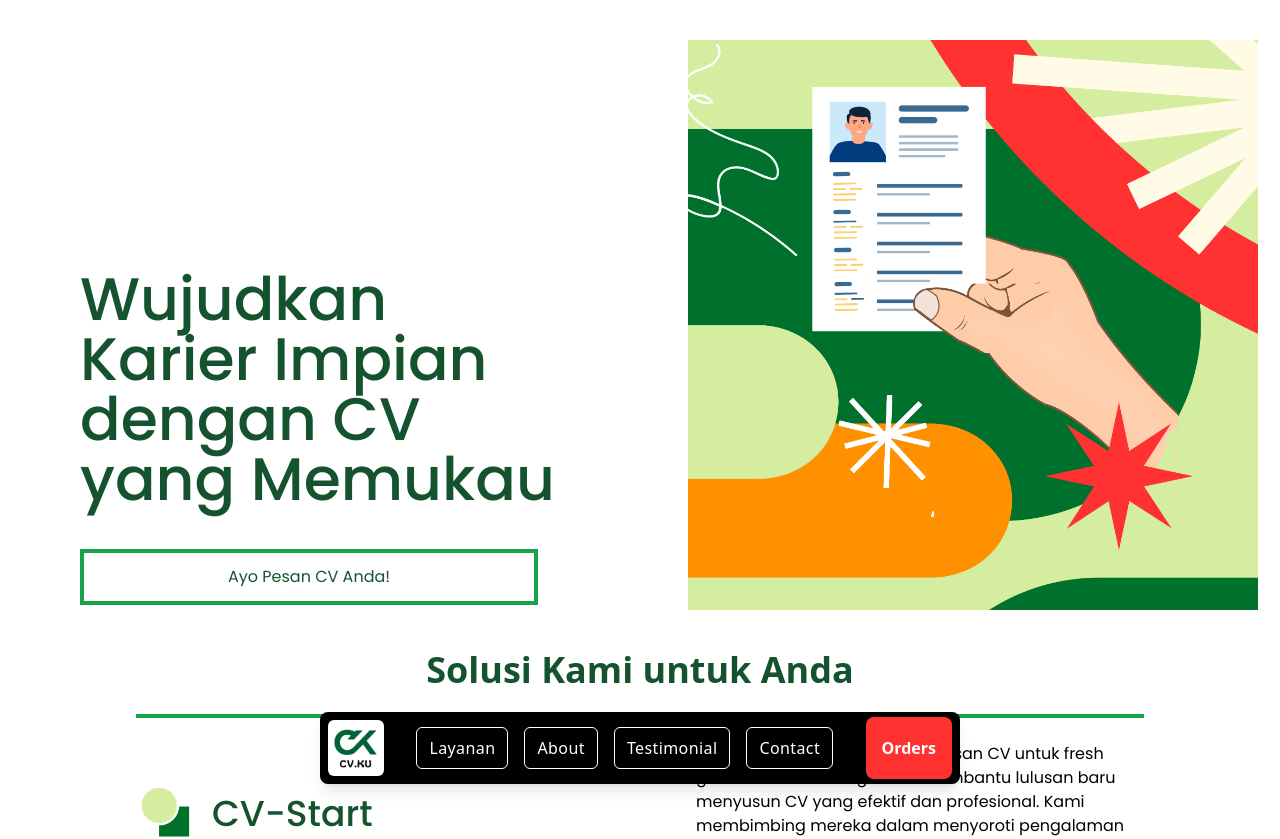
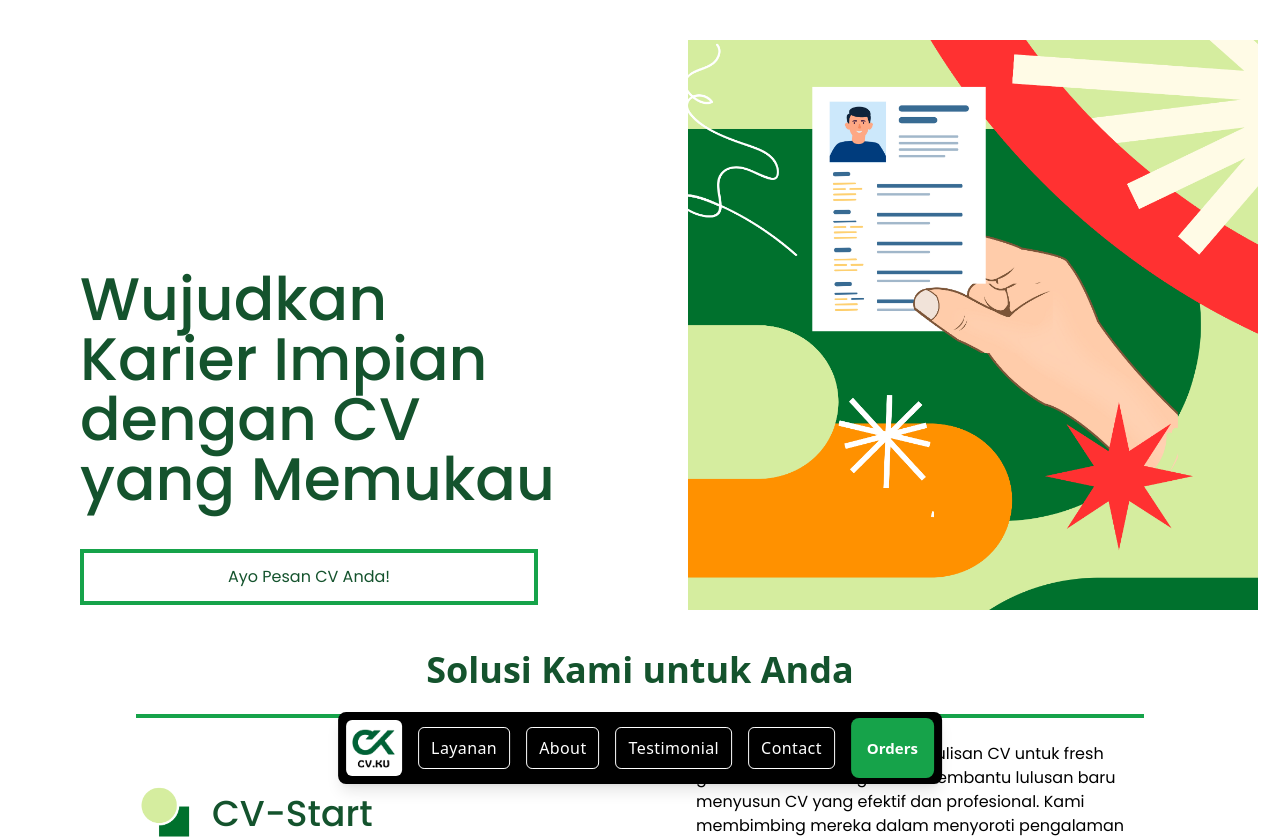
Before and after one commit to siddiqfathurahman/cv-wesite-layanan-jasa-cv, a React (Vite) app: page / in a window 1280 px wide. Shown: the top 839 px of the page. Built offline with nearby package versions, Linux system fonts and the light colour scheme.

Commit message:
update navbar new

```diff
--- a/src/components/Navbar.jsx
+++ b/src/components/Navbar.jsx
@@ -1,40 +1,50 @@
 import React from 'react';
+import { AiOutlineHome, AiOutlineUser, AiOutlineMessage, AiOutlinePhone } from 'react-icons/ai'; // Import icons
 
 const Navbar = () => {
   return (
-    <nav className="bg-black fixed bottom-4 left-1/2 transform -translate-x-1/2 z-50 rounded-lg shadow-lg w-full md:w-1/2">
+    <nav className="bg-black fixed bottom-4 left-1/2 transform -translate-x-1/2 z-50 rounded-lg shadow-lg w-[90%] md:w-auto">
         <div className="flex items-center justify-between p-2 gap-4">
 
-        {/* Logo */}
+
         <div className="flex-shrink-0 bg-white rounded-md">
             <img
             src="/cv.ku.png"
             alt="Logo"
-            className="h-10 md:h-14" // Ubah ukuran logo untuk versi mobile
+            className="h-10 md:h-14"
             />
         </div>
 
-        {/* Menu */}
-        <div className="flex space-x-4">
-            <a href="#layanan" className="text-white border border-white bg-transparent px-2 md:px-3 py-1 md:py-2 rounded-md text-center tracking-wide">
-              Layanan
+
+        <div className="flex md:space-x-4 space-x-1">
+            <a href="#layanan" className="text-white flex items-center justify-center border border-white bg-transparent px-2 md:px-3 py-1 md:py-2 rounded-md text-center tracking-wide">
+                <AiOutlineHome className="h-6 w-6 md:hidden" />
+                <span className="hidden md:inline">Layanan</span>
             </a>
-            <a href="#About" className="text-white border border-white bg-transparent px-2 md:px-3 py-1 md:py-2 rounded-md text-center tracking-wide">
-              About
+
+            <a href="#About" className="text-white flex items-center justify-center border border-white bg-transparent px-2 md:px-3 py-1 md:py-2 rounded-md text-center tracking-wide">
+                <AiOutlineUser className="h-6 w-6 md:hidden" />
+                <span className="hidden md:inline">About</span>
             </a>
-            <a href="#testimonial" className="text-white border border-white bg-transparent px-2 md:px-3 py-1 md:py-2 rounded-md text-center tracking-wide">
-              Testimonial
+
+
+            <a href="#testimonial" className="text-white flex items-center justify-center border border-white bg-transparent px-2 md:px-3 py-1 md:py-2 rounded-md text-center tracking-wide">
+                <AiOutlineMessage className="h-6 w-6 md:hidden" />
+                <span className="hidden md:inline">Testimonial</span>
             </a>
-            <a href="#contact" className="text-white border border-white bg-transparent px-2 md:px-3 py-1 md:py-2 rounded-md text-center tracking-wide">
-              Contact
+
+
+            <a href="#contact" className="text-white flex items-center justify-center border border-white bg-transparent px-2 md:px-3 py-1 md:py-2 rounded-md text-center tracking-wide">
+                <AiOutlinePhone className="h-6 w-6 md:hidden" />
+                <span className="hidden md:inline">Contact</span>
             </a>
         </div>
 
-        {/* Button "Order" */}
+
         <div>
             <a
             href="#order"
-            className="text-white font-semibold bg-Redcus py-2 px-3 md:py-5 md:px-4 rounded-lg" // Ubah ukuran tombol untuk versi mobile
+            className="text-white font-semibold bg-green-600 md:py-2 text-[15px] md:text-1xl md:px-3 px-2 py-3 md:py-5 md:px-4 rounded-lg"
             >
             Orders
             </a>
```
Lines whose indentation alone changed are shown as unchanged.
